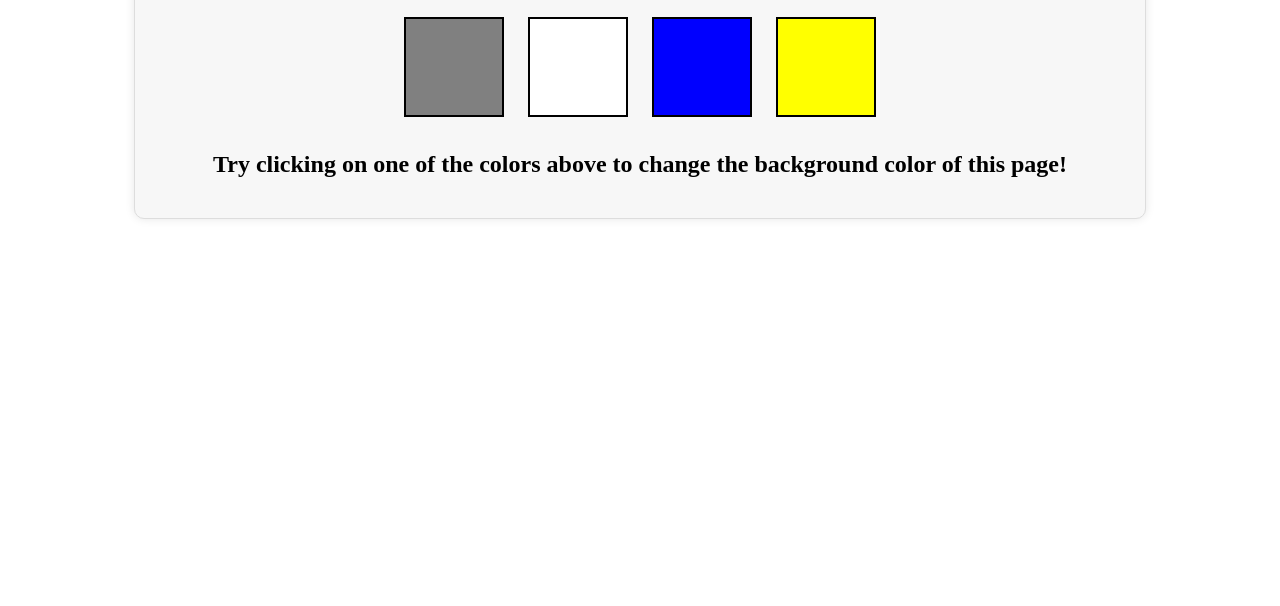
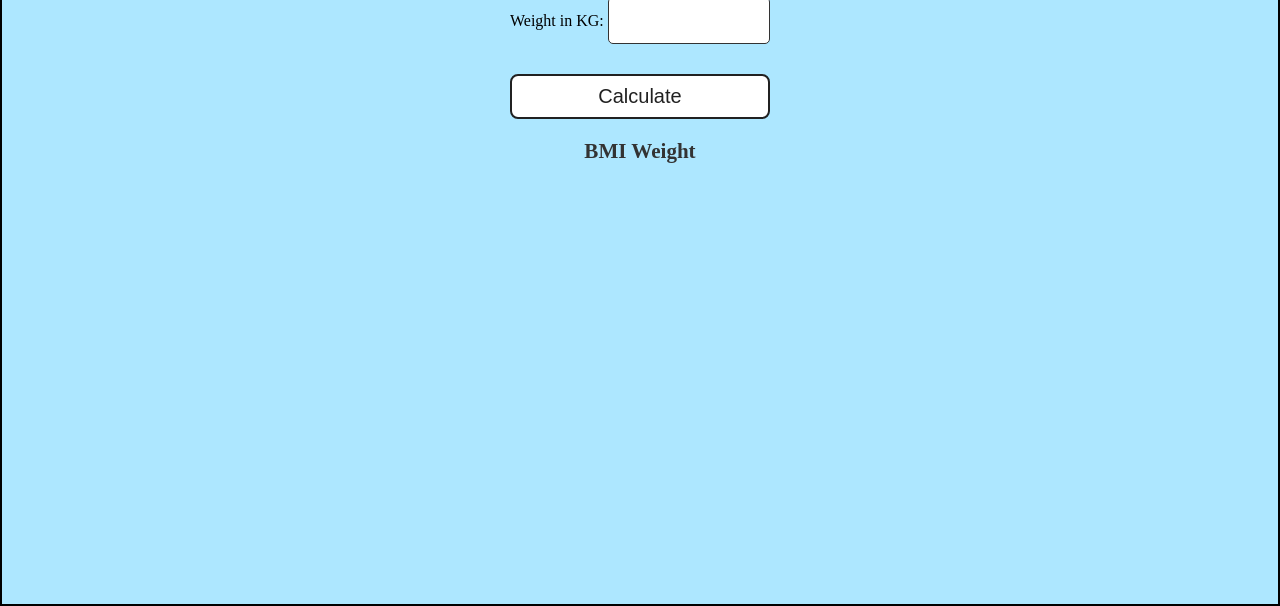
Before and after one commit to itssoumodip/Learning-webDevelopment-, a plain HTML site: page JS from CHAI OR CODE/07 Project/temp/index.html in a window 1280 px wide. Shown: the part 194-800 px from the top of the page. Drawn offline with Linux system fonts and the light colour scheme.

Commit message:
project...

```diff
--- a/JS from CHAI OR CODE/07 Project/02/style.css
+++ b/JS from CHAI OR CODE/07 Project/02/style.css
@@ -1,47 +1,86 @@
+*{
+  margin:0px;
+}
 .container {
-  width: 95vw;
+  width: 100vw;
   height: 100vh;
   border: 2px solid black;
   background-color: #ade7ff;
-  padding-left: 30px;
+  padding: 30px;
+  box-sizing: border-box;
+  display: flex;
+  flex-direction: column;
+  align-items: center;
+  justify-content: flex-start;
 }
 
 #height,
 #weight {
   width: 150px;
-  height: 25px;
-  margin-top: 30px;
+  height: 35px;
+  margin-top: 20px;
+  padding: 5px;
+  border: 1px solid #333;
+  border-radius: 5px;
+  font-size: 16px;
 }
 
 #weight-guide {
-  margin-left: 75px;
-  margin-top: 25px;
+  margin-top: 20px;
+  text-align: center;
+  font-size: 18px;
+  color: #333;
 }
 
 #results {
   font-size: 35px;
-  margin-left: 90px;
   margin-top: 20px;
-  color: rgb(241, 241, 241);
+  color: #333;
+  text-align: center;
 }
 
 button {
-  width: 150px;
-  height: 35px;
-  margin-left: 90px;
-  margin-top: 25px;
+  width: 260px;
+  height: 45px;
+  margin-top: 30px;
   background-color: #fff;
-  padding: 1px 30px;
+  padding: 5px 30px;
   border-radius: 8px;
   color: #212121;
   text-decoration: none;
   border: 2px solid #212121;
+  font-size: 20px;
+  cursor: pointer;
+  transition: background-color 0.3s ease, transform 0.3s ease;
+}
 
-  font-size: 25px;
+button:hover {
+  background-color: #212121;
+  color: #fff;
+  transform: scale(1.05);
 }
 
 h1 {
-  padding-left: 15px;
-  padding-top: 25px;
+  margin-top: 20px;
+  margin-bottom: 20px;
+  font-size: 28px;
+  color: #212121;
+  text-align: center;
+}
 
+@media (max-width: 768px) {
+  #height,
+  #weight,
+  button {
+      width: 100%;
+      max-width: 300px;
+  }
+
+  h1 {
+      font-size: 24px;
+  }
+
+  #results {
+      font-size: 28px;
+  }
 }
--- a/JS from CHAI OR CODE/07 Project/temp/index.html
+++ b/JS from CHAI OR CODE/07 Project/temp/index.html
@@ -4,20 +4,25 @@
     <meta charset="UTF-8">
     <meta name="viewport" content="width=device-width, initial-scale=1.0">
     <link rel="stylesheet" href="style.css" />
-    <title>JavaScript Background Color Switcher</title>
-</head>
-<body>
-      <div class="canvas">
-        <h1>Color Scheme Switcher</h1>
-        <span class="button" id="grey"></span>
-        <span class="button" id="white"></span>
-        <span class="button" id="blue"></span>
-        <span class="button" id="yellow"></span>
-        <h2>
-          Try clicking on one of the colors above
-          <span>to change the background color of this page!</span>
-        </h2>
-      </div>
-      <script src="script.js"></script>
-</body>
+    <title>BMI Calculator</title>
+  </head>
+  <body>
+    <div class="container">
+      <h1>BMI Calculator</h1>
+      <form>
+        <p><label>Height in CM: </label><input type="text" id="height" /></p>
+        <p><label>Weight in KG: </label><input type="text" id="weight" /></p>
+        <button>Calculate</button>
+        <div id="results"></div>
+        <div id="weight-guide">
+          <h3>BMI Weight</h3>
+          <p id= "calc"></p>
+          <!-- Under Weight = Less than 18.6
+          Normal Range = 18.6 and 24.9
+          Overweight = Greater than 24.9 -->
+        </div>
+      </form>
+    </div>
+  </body>
+  <script src="script.js"></script>
 </html>
--- /dev/null
+++ b/JS from CHAI OR CODE/07 Project/temp/script.js
@@ -0,0 +1,35 @@
+const form = document.querySelector('form')
+//this usecase will give you Empty
+const height = parseInt(document.querySelector('#height').value) // to convert into int (parsINT)
+
+form.addEventListener('submit', function(e) {
+    e.preventDefault()
+
+    const height = parseInt(document.querySelector('#height').value) // to convert into int (parsINT)
+    const weight = parseInt(document.querySelector('#weight').value)
+    const results = document.querySelector('#results')
+
+    if(height === '' || height<0 || isNaN(height)) {
+        results.innerHTML = `Please give a valid Height ${Height}`;
+    } else if (weight === '' || weight<0 || isNaN(weight))
+    {
+        results.innerHTML = `Please give a valid Weight ${Weight}`;
+    } else
+    {
+        const bmi = (weight/((height*height)/10000)).toFixed(2)
+        // show the result
+        document.querySelector('#results').style.color = "red"
+        results.innerHTML = `<span>${bmi}</span>`
+    }
+    const calc = document.querySelector('#calc')
+    if(results.innerText<18.6) {
+        calc.innerHTML = "<span><b><i>~ You are Under Weight</i></b></span>";
+    } else if (results.innerText>=18.6 && results.innerText<=24)
+    {
+        calc.innerHTML = "<span><b><i>~ You are Normal Range</i></b></span>";
+    } else
+    {
+        calc.innerHTML = "<span><b><i>~ You are Over Weight</i></b></span>";
+    }
+
+})
--- a/JS from CHAI OR CODE/07 Project/temp/style.css
+++ b/JS from CHAI OR CODE/07 Project/temp/style.css
@@ -1,57 +1,86 @@
-/* Global styles */
-html {
-    margin: 0;
-    box-sizing: border-box; /* Add box-sizing to ensure consistent layout */
+*{
+    margin:0px;
+}
+.container {
+    width: 100vw;
+    height: 100vh;
+    border: 2px solid black;
+    background-color: #ade7ff;
+    padding: 30px;
+    box-sizing: border-box;
+    display: flex;
+    flex-direction: column;
+    align-items: center;
+    justify-content: flex-start;
 }
 
-  * {
-    box-sizing: inherit; /* Inherit box-sizing from html element */
+#height,
+#weight {
+    width: 150px;
+    height: 35px;
+    margin-top: 20px;
+    padding: 5px;
+    border: 1px solid #333;
+    border-radius: 5px;
+    font-size: 16px;
 }
 
-  /* Canvas styles */
-  .canvas {
-    margin: 100px auto; /* Remove unnecessary bottom margin */
-    width: 80%;
+#weight-guide {
+    margin-top: 20px;
     text-align: center;
-    padding: 20px; /* Add padding for better layout */
-    background-color: #f7f7f7; /* Add a light gray background */
-    border: 1px solid #ddd; /* Add a subtle border */
-    border-radius: 10px; /* Add a slight rounded corner */
-    box-shadow: 0 0 10px rgba(0, 0, 0, 0.1); /* Add a subtle shadow */
+    font-size: 18px;
+    color: #333;
 }
 
-  /* Button styles */
-  .button {
-    width: 100px;
-    height: 100px;
-    border: 2px solid black;
-    display: inline-block;
-    margin: 10px; /* Add margin for better spacing */
-    cursor: pointer; /* Add cursor pointer for better UX */
-    transition: background-color 0.3s ease; /* Add transition for hover effect */
+#results {
+    font-size: 35px;
+    margin-top: 20px;
+    color: #333;
+    text-align: center;
 }
 
-  .button:hover {
-    background-color: #ccc; /* Add hover effect */
+button {
+    width: 260px;
+    height: 45px;
+    margin-top: 30px;
+    background-color: #fff;
+    padding: 5px 30px;
+    border-radius: 8px;
+    color: #212121;
+    text-decoration: none;
+    border: 2px solid #212121;
+    font-size: 20px;
+    cursor: pointer;
+    transition: background-color 0.3s ease, transform 0.3s ease;
 }
 
-  /* Color classes */
-  .color-button {
-    background-color: transparent; /* Reset background color */
+button:hover {
+    background-color: #212121;
+    color: #fff;
+    transform: scale(1.05);
 }
 
-  #grey {
-    background-color: grey;
+h1 {
+    margin-top: 20px;
+    margin-bottom: 20px;
+    font-size: 28px;
+    color: #212121;
+    text-align: center;
 }
 
-  #white {
-    background-color: white;
+@media (max-width: 768px) {
+    #height,
+    #weight,
+    button {
+        width: 100%;
+        max-width: 300px;
     }
 
-  #blue {
-    background-color: blue;
+    h1 {
+        font-size: 24px;
     }
 
-  #yellow {
-    background-color: yellow;
+    #results {
+        font-size: 28px;
     }
+}
```
Lines whose indentation alone changed are shown as unchanged.
